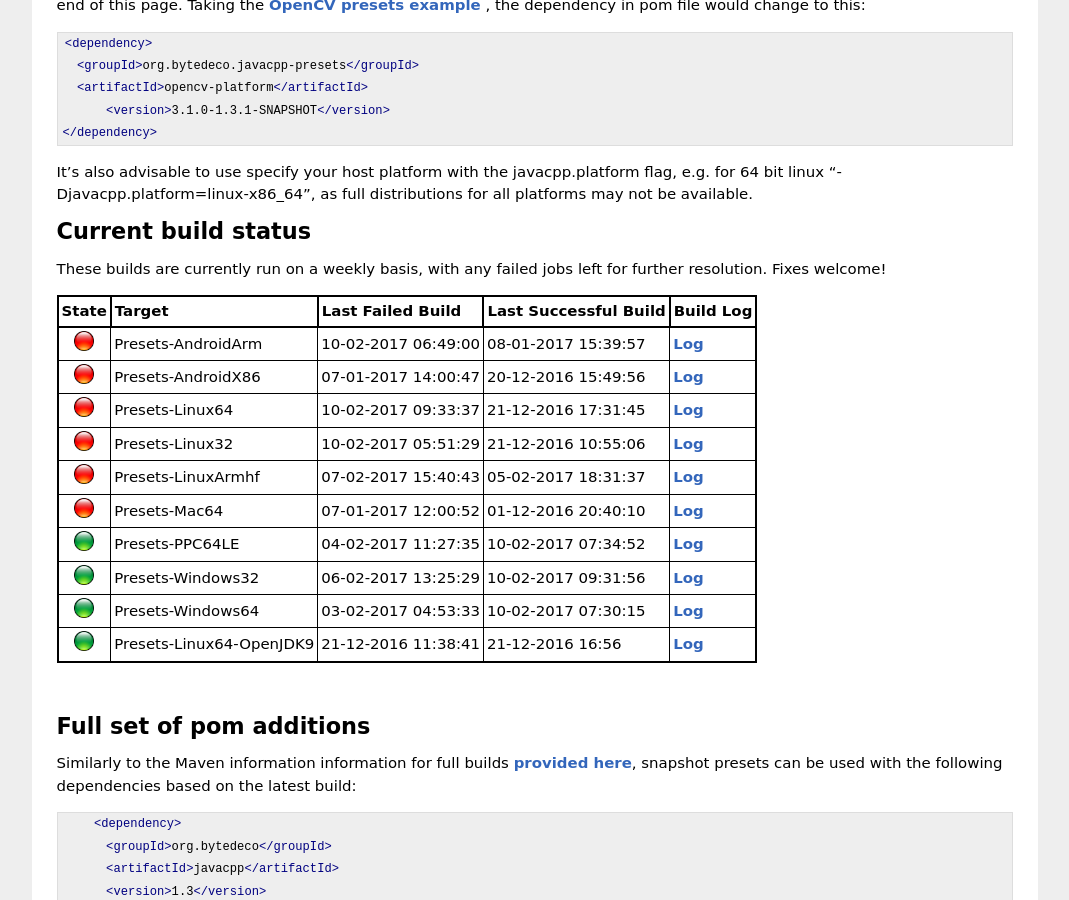
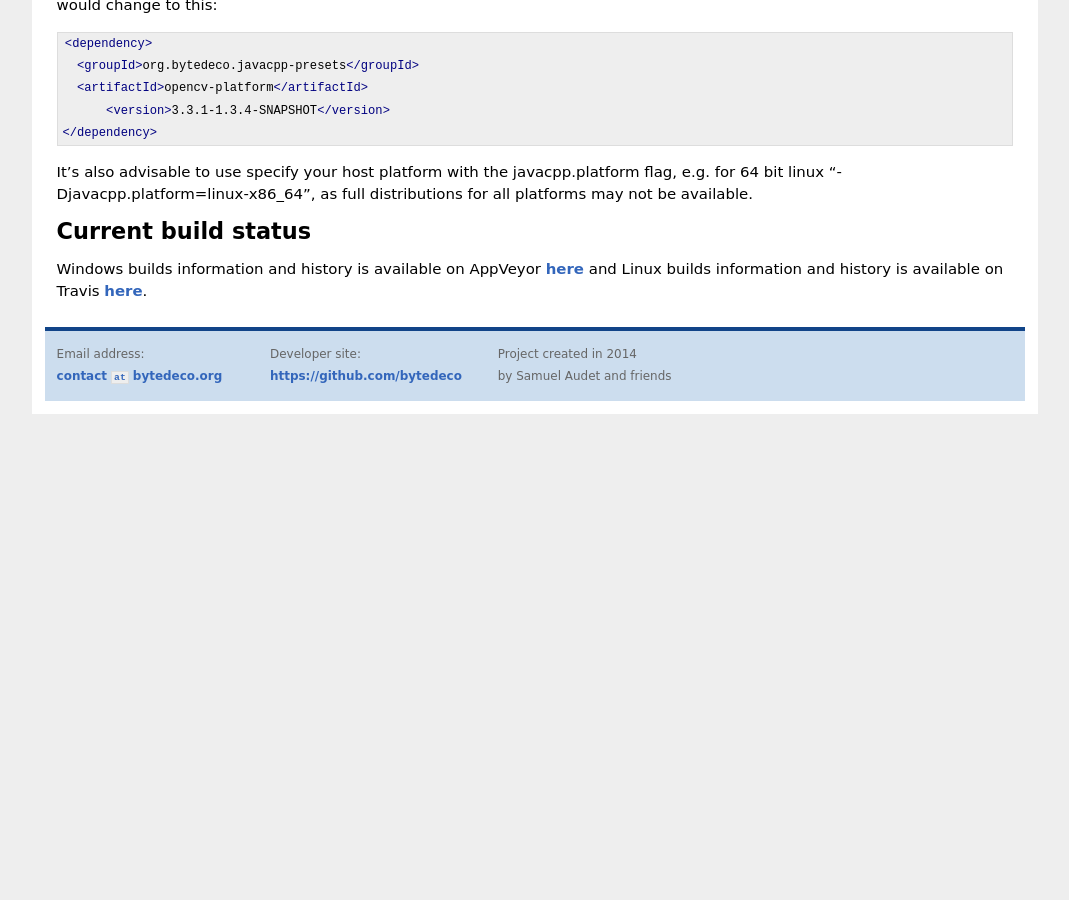
Before and after one commit to bytedeco/bytedeco.github.io, a Jekyll site: the page built from builds/index.md, in a window 1280 px wide and 900 px high, scrolled down 698 px. Shown: the whole window, without its empty margins (105-1174 px from the left). Built offline with Jekyll 4.4.1, drawn with Linux system fonts in a browser that asks for light colours; after the commit the page ends 1112 px from its top, so only the background shows below that; some of the changed text lies outside the part shown.

Commit message:
updated build info for CI changes

````diff
--- a/builds/index.md
+++ b/builds/index.md
@@ -24,7 +24,7 @@ td{
 Builds
 ======
 
-A Jenkins CI server provides builds for the JavaCPP Presets, building across a range of platform targets and uploading snapshots. The current build status for this targets is below, with the tail of log files available to assist in any debugging. This is a recent addition and so any feedback is welcome!
+We now have reliable automated builds using Travis (to cover all Linux / Docker builds) and AppVeyor (providing Windows builds). Thanks to both initiatives for providing such a great service to open source projects! Every pull request is built for all targets, and each commit generates a new snapshot build.
 
 Using snapshot builds
 ---------------------
@@ -48,13 +48,13 @@ Firstly, in your maven settings file, add a profile like the one below to enable
 </profile>
 ```
 
-Secondly, update your pom file to use the latest snapshot. A full set of definitions based on the latest builds is provided at the end of this page. Taking the [OpenCV presets example](https://github.com/bytedeco/javacpp-presets/blob/master/opencv/README.md) , the dependency in pom file would change to this:
+Secondly, update your pom file to use the latest snapshot. Taking the [OpenCV presets example](https://github.com/bytedeco/javacpp-presets/blob/master/opencv/README.md) , the dependency in pom file would change to this:
 
 ```xml
 <dependency>
   <groupId>org.bytedeco.javacpp-presets</groupId>
   <artifactId>opencv-platform</artifactId>
-      <version>3.1.0-1.3.1-SNAPSHOT</version>
+      <version>3.3.1-1.3.4-SNAPSHOT</version>
 </dependency>
 ```
 
@@ -63,141 +63,4 @@ It's also advisable to use specify your host platform with the javacpp.platform
 Current build status
 ---------------------
 
-These builds are currently run on a weekly basis, with any failed jobs left for further resolution. Fixes welcome!
-
-|------------+-----------------------+---------------------+-----------------|---------|
-| State | Target | Last Failed Build | Last Successful Build | Build Log |
-|:----------:|-----------------------|---------------------|-----------------|---------|
-| <img src="FAILURE.png" width="20" height="20" /> |Presets-AndroidArm|10-02-2017 06:49:00|08-01-2017 15:39:57|[Log](Presets-AndroidArm.log)|
-| <img src="FAILURE.png" width="20" height="20" /> |Presets-AndroidX86|07-01-2017 14:00:47|20-12-2016 15:49:56|[Log](Presets-AndroidX86.log)|
-| <img src="FAILURE.png" width="20" height="20" /> |Presets-Linux64|10-02-2017 09:33:37|21-12-2016 17:31:45|[Log](Presets-Linux64.log)|
-| <img src="FAILURE.png" width="20" height="20" /> |Presets-Linux32|10-02-2017 05:51:29|21-12-2016 10:55:06|[Log](Presets-Linux32.log)|
-| <img src="FAILURE.png" width="20" height="20" /> |Presets-LinuxArmhf|07-02-2017 15:40:43|05-02-2017 18:31:37|[Log](Presets-LinuxArmhf.log)|
-| <img src="FAILURE.png" width="20" height="20" /> |Presets-Mac64|07-01-2017 12:00:52|01-12-2016 20:40:10|[Log](Presets-Mac64.log)|
-| <img src="SUCCESS.png" width="20" height="20" /> |Presets-PPC64LE|04-02-2017 11:27:35|10-02-2017 07:34:52|[Log](Presets-PPC64LE.log)|
-| <img src="SUCCESS.png" width="20" height="20" /> |Presets-Windows32|06-02-2017 13:25:29|10-02-2017 09:31:56|[Log](Presets-Windows32.log)|
-| <img src="SUCCESS.png" width="20" height="20" /> |Presets-Windows64|03-02-2017 04:53:33|10-02-2017 07:30:15|[Log](Presets-Windows64.log)|
-| <img src="SUCCESS.png" width="20" height="20" /> |Presets-Linux64-OpenJDK9|21-12-2016 11:38:41|21-12-2016 16:56|[Log](Presets-Linux64-OpenJDK9.log)|
-|------------+-----------------------+---------------------+-----------------|---------|
-
-<br>
-
-Full set of pom additions
--------------------------
-
-Similarly to the Maven information information for full builds [provided here](http://bytedeco.org/download/#maven-dependencies), snapshot presets can be used with the following dependencies based on the latest build:
-
-```xml
-    <dependency>
-      <groupId>org.bytedeco</groupId>
-      <artifactId>javacpp</artifactId>
-      <version>1.3</version>
-    </dependency>
-
-    <dependency>
-      <groupId>org.bytedeco.javacpp-presets</groupId>
-      <artifactId>opencv-platform</artifactId>
-      <version>3.1.0-1.3.1-SNAPSHOT</version>
-    </dependency>
-    <dependency>
-      <groupId>org.bytedeco.javacpp-presets</groupId>
-      <artifactId>ffmpeg-platform</artifactId>
-      <version>3.2.1-1.3.1-SNAPSHOT</version>
-    </dependency>
-    <dependency>
-      <groupId>org.bytedeco.javacpp-presets</groupId>
-      <artifactId>flycapture-platform</artifactId>
-      <version>2.9.3.43-1.3.1-SNAPSHOT</version>
-    </dependency>
-    <dependency>
-      <groupId>org.bytedeco.javacpp-presets</groupId>
-      <artifactId>libdc1394-platform</artifactId>
-      <version>2.2.5-1.3.1-SNAPSHOT</version>
-    </dependency>
-    <dependency>
-      <groupId>org.bytedeco.javacpp-presets</groupId>
-      <artifactId>libfreenect-platform</artifactId>
-      <version>0.5.3-1.3.1-SNAPSHOT</version>
-    </dependency>
-    <dependency>
-      <groupId>org.bytedeco.javacpp-presets</groupId>
-      <artifactId>librealsense-platform</artifactId>
-      <version>1.9.6-1.3.1-SNAPSHOT</version>
-    </dependency>
-    <dependency>
-      <groupId>org.bytedeco.javacpp-presets</groupId>
-      <artifactId>videoinput-platform</artifactId>
-      <version>0.200-1.3.1-SNAPSHOT</version>
-    </dependency>
-    <dependency>
-      <groupId>org.bytedeco.javacpp-presets</groupId>
-      <artifactId>artoolkitplus-platform</artifactId>
-      <version>2.3.1-1.3.1-SNAPSHOT</version>
-    </dependency>
-    <dependency>
-      <groupId>org.bytedeco.javacpp-presets</groupId>
-      <artifactId>chilitags-platform</artifactId>
-      <version>master-1.3.1-SNAPSHOT</version>
-    </dependency>
-    <dependency>
-      <groupId>org.bytedeco.javacpp-presets</groupId>
-      <artifactId>flandmark-platform</artifactId>
-      <version>1.07-1.3.1-SNAPSHOT</version>
-    </dependency>
-    <dependency>
-      <groupId>org.bytedeco.javacpp-presets</groupId>
-      <artifactId>hdf5-platform</artifactId>
-      <version>1.10.0-patch1-1.3.1-SNAPSHOT</version>
-    </dependency>
-    <dependency>
-      <groupId>org.bytedeco.javacpp-presets</groupId>
-      <artifactId>openblas-platform</artifactId>
-      <version>0.2.19-1.3.1-SNAPSHOT</version>
-    </dependency>
-    <dependency>
-      <groupId>org.bytedeco.javacpp-presets</groupId>
-      <artifactId>fftw-platform</artifactId>
-      <version>3.3.5-1.3.1-SNAPSHOT</version>
-    </dependency>
-    <dependency>
-      <groupId>org.bytedeco.javacpp-presets</groupId>
-      <artifactId>gsl-platform</artifactId>
-      <version>2.2.1-1.3.1-SNAPSHOT</version>
-    </dependency>
-    <dependency>
-      <groupId>org.bytedeco.javacpp-presets</groupId>
-      <artifactId>llvm-platform</artifactId>
-      <version>3.9.1-1.3.1-SNAPSHOT</version>
-    </dependency>
-    <dependency>
-      <groupId>org.bytedeco.javacpp-presets</groupId>
-      <artifactId>leptonica-platform</artifactId>
-      <version>1.73-1.3.1-SNAPSHOT</version>
-    </dependency>
-    <dependency>
-      <groupId>org.bytedeco.javacpp-presets</groupId>
-      <artifactId>tesseract-platform</artifactId>
-      <version>3.04.01-1.3.1-SNAPSHOT</version>
-    </dependency>
-    <dependency>
-      <groupId>org.bytedeco.javacpp-presets</groupId>
-      <artifactId>caffe-platform</artifactId>
-      <version>master-1.3.1-SNAPSHOT</version>
-    </dependency>
-    <dependency>
-      <groupId>org.bytedeco.javacpp-presets</groupId>
-      <artifactId>cuda-platform</artifactId>
-      <version>8.0-1.3.1-SNAPSHOT</version>
-    </dependency>
-    <dependency>
-      <groupId>org.bytedeco.javacpp-presets</groupId>
-      <artifactId>mxnet-platform</artifactId>
-      <version>master-1.3.1-SNAPSHOT</version>
-    </dependency>
-    <dependency>
-      <groupId>org.bytedeco.javacpp-presets</groupId>
-      <artifactId>tensorflow-platform</artifactId>
-      <version>0.11.0-1.3.1-SNAPSHOT</version>
-    </dependency>
-
-```
+Windows builds information and history is available on AppVeyor [here](https://ci.appveyor.com/project/Bytedeco/javacpp-presets) and Linux builds information and history is available on Travis [here](https://travis-ci.org/bytedeco/javacpp-presets).
````
